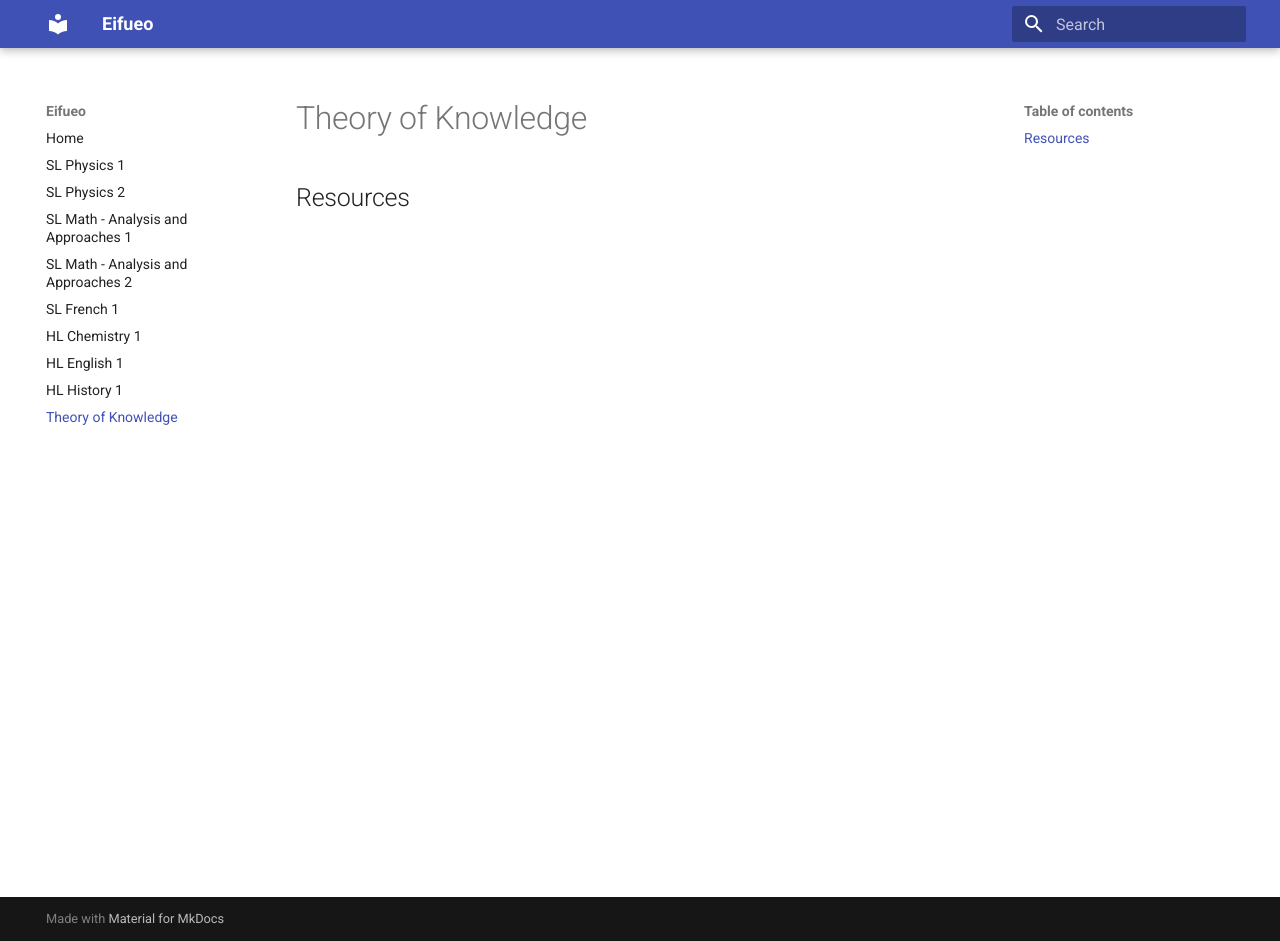
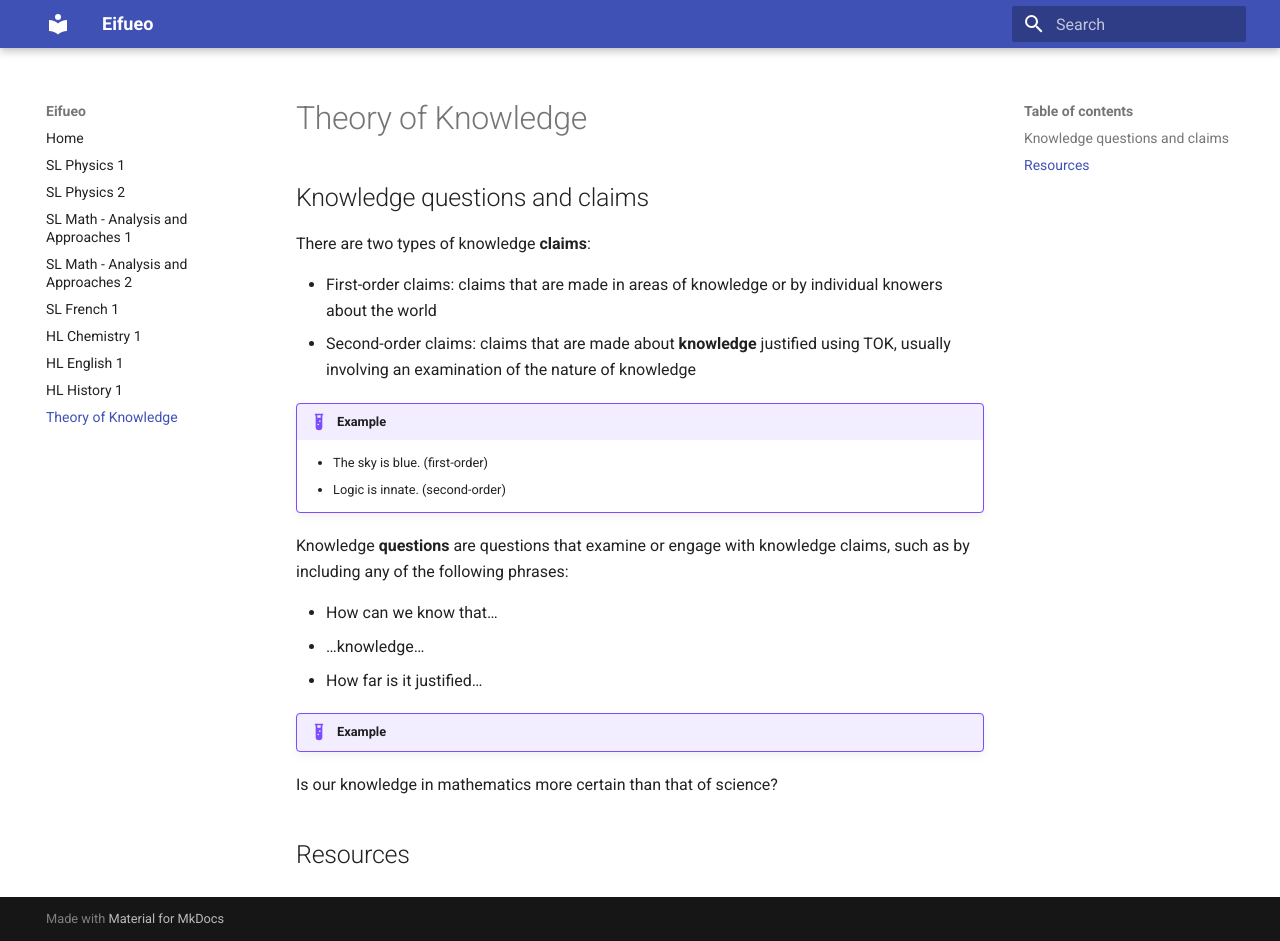
Before and after one commit to potatoeggy/eifueo, an MkDocs documentation site: the page built from docs/tok.md, in a window 1280 px wide and 941 px high. Built offline with MkDocs 1.6.1 and Material for MkDocs 9.7.7, drawn with Linux system fonts in a browser that asks for light colours.

Commit message:
tok: add knowledge questions/claims

```diff
--- a/docs/tok.md
+++ b/docs/tok.md
@@ -1,3 +1,23 @@
 # Theory of Knowledge
 
+## Knowledge questions and claims
+
+There are two types of knowledge **claims**:
+
+ - First-order claims: claims that are made in areas of knowledge or by individual knowers about the world
+ - Second-order claims: claims that are made about **knowledge** justified using TOK, usually involving an examination of the nature of knowledge
+
+!!! example
+    - The sky is blue. (first-order)
+    - Logic is innate. (second-order)
+
+Knowledge **questions** are questions that examine or engage with knowledge claims, such as by including any of the following phrases:
+
+ - How can we know that…
+ - …knowledge…
+ - How far is it justified…
+
+!!! example
+   Is our knowledge in mathematics more certain than that of science?
+
 ## Resources
```
